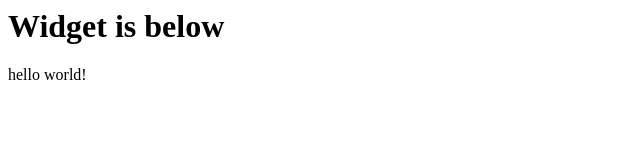
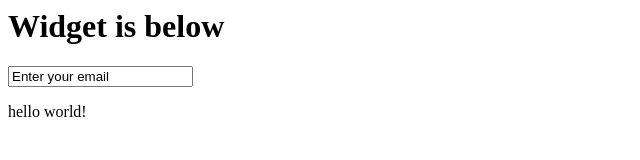
Before and after one commit to ultralist/widget_test, a plain HTML site: page index.html in a window 1280 px wide. Shown: the whole page, without its empty margins (0-640 px from the left). Drawn offline with Linux system fonts and the light colour scheme.

Commit message:
add a form

```diff
--- a/index.html
+++ b/index.html
@@ -1,4 +1,7 @@
 <h1>Widget is below</h1>
+<form>
+<input type="email" name="email-field" id="email-field" value="Enter your email" />
+</form>
 <script>
     QuickEmailVerification = {
 	pubKey: "9634fa9c8c67310b5716b27cecccb3"
```
